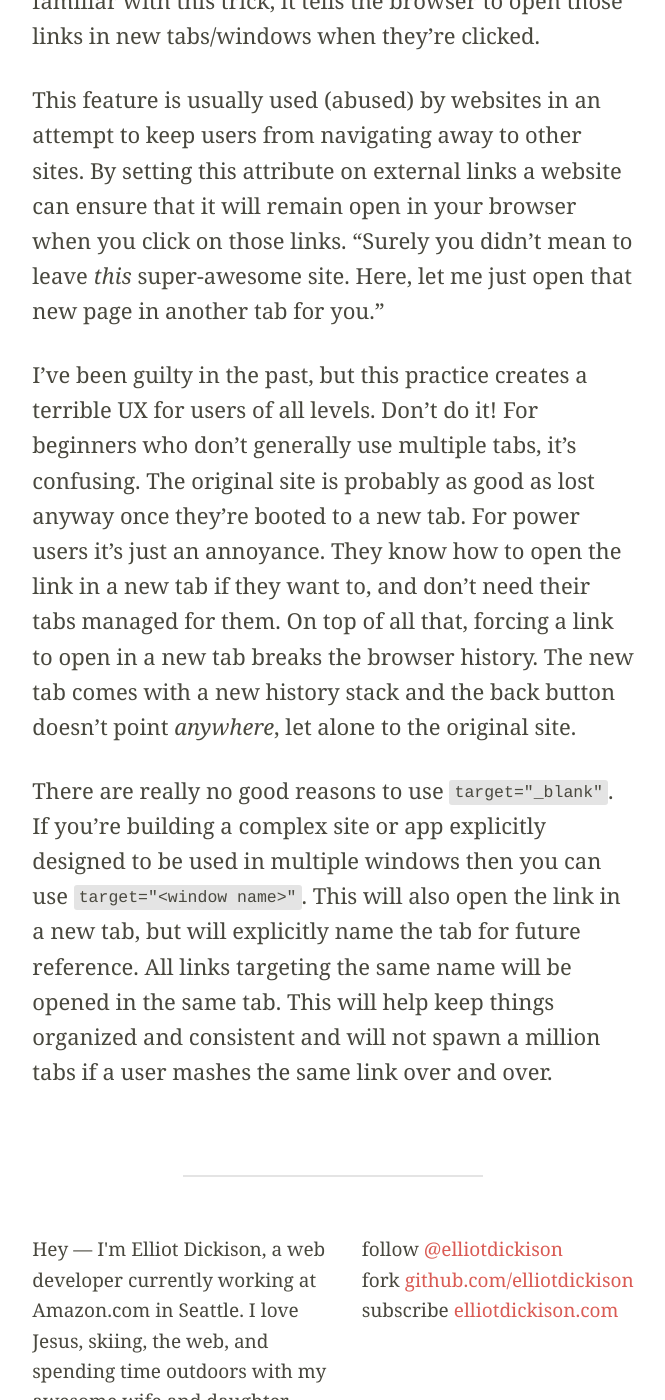
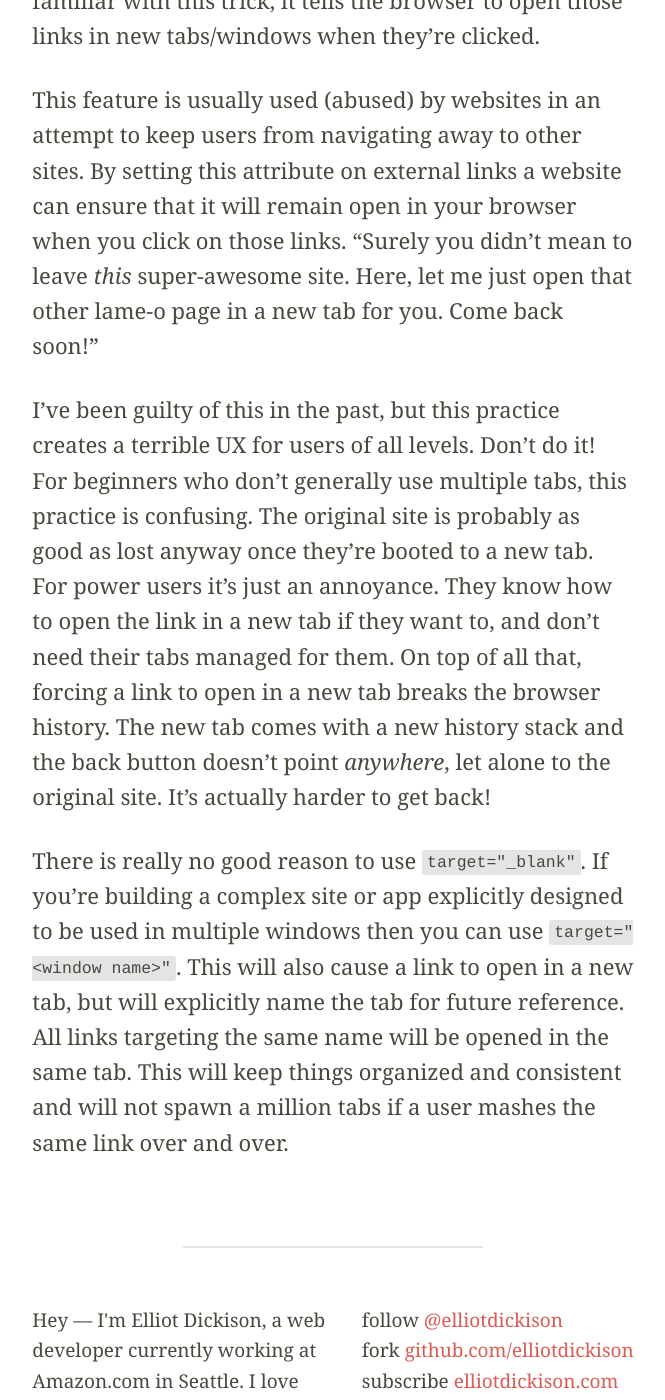
Before and after one commit to elliotdickison/elliotdickison.github.io, a Jekyll site: the page built from _posts/2015-06-27-target-equals-blank.md, in a window 1280 px wide and 1400 px high, scrolled down 423 px. Shown: the whole window, without its empty margins (307-972 px from the left). Built offline with Jekyll 4.4.1, drawn with Linux system fonts in a browser that asks for light colours; nearby versions of some CDN libraries.

Commit message:
Re-wording

```diff
--- a/_posts/2015-06-27-target-equals-blank.md
+++ b/_posts/2015-06-27-target-equals-blank.md
@@ -5,8 +5,8 @@ summary: "Stop right there, pilgrim!"
 ---
 I ran into yet another website today that had `target="_blank"` set on *every* **_single_** **_LINK_**, even internal links to other pages on the *same website*. For anyone not familiar with this trick, it tells the browser to open those links in new tabs/windows when they're clicked.
 
-This feature is usually used (abused) by websites in an attempt to keep users from navigating away to other sites. By setting this attribute on external links a website can ensure that it will remain open in your browser when you click on those links. "Surely you didn't mean to leave *this* super-awesome site. Here, let me just open that new page in another tab for you."
+This feature is usually used (abused) by websites in an attempt to keep users from navigating away to other sites. By setting this attribute on external links a website can ensure that it will remain open in your browser when you click on those links. "Surely you didn't mean to leave *this* super-awesome site. Here, let me just open that other lame-o page in a new tab for you. Come back soon!"
 
-I've been guilty in the past, but this practice creates a terrible UX for users of all levels. Don't do it! For beginners who don't generally use multiple tabs, it's confusing. The original site is probably as good as lost anyway once they're booted to a new tab. For power users it's just an annoyance. They know how to open the link in a new tab if they want to, and don't need their tabs managed for them. On top of all that, forcing a link to open in a new tab breaks the browser history. The new tab comes with a new history stack and the back button doesn't point *anywhere*, let alone to the original site.
+I've been guilty of this in the past, but this practice creates a terrible UX for users of all levels. Don't do it! For beginners who don't generally use multiple tabs, this practice is confusing. The original site is probably as good as lost anyway once they're booted to a new tab. For power users it's just an annoyance. They know how to open the link in a new tab if they want to, and don't need their tabs managed for them. On top of all that, forcing a link to open in a new tab breaks the browser history. The new tab comes with a new history stack and the back button doesn't point *anywhere*, let alone to the original site. It's actually harder to get back!
 
-There are really no good reasons to use `target="_blank"`. If you're building a complex site or app explicitly designed to be used in multiple windows then you can use `target="<window name>"`. This will also open the link in a new tab, but will explicitly name the tab for future reference. All links targeting the same name will be opened in the same tab. This will help keep things organized and consistent and will not spawn a million tabs if a user mashes the same link over and over.
+There is really no good reason to use `target="_blank"`. If you're building a complex site or app explicitly designed to be used in multiple windows then you can use `target="<window name>"`. This will also cause a link to open in a new tab, but will explicitly name the tab for future reference. All links targeting the same name will be opened in the same tab. This will keep things organized and consistent and will not spawn a million tabs if a user mashes the same link over and over.
```
